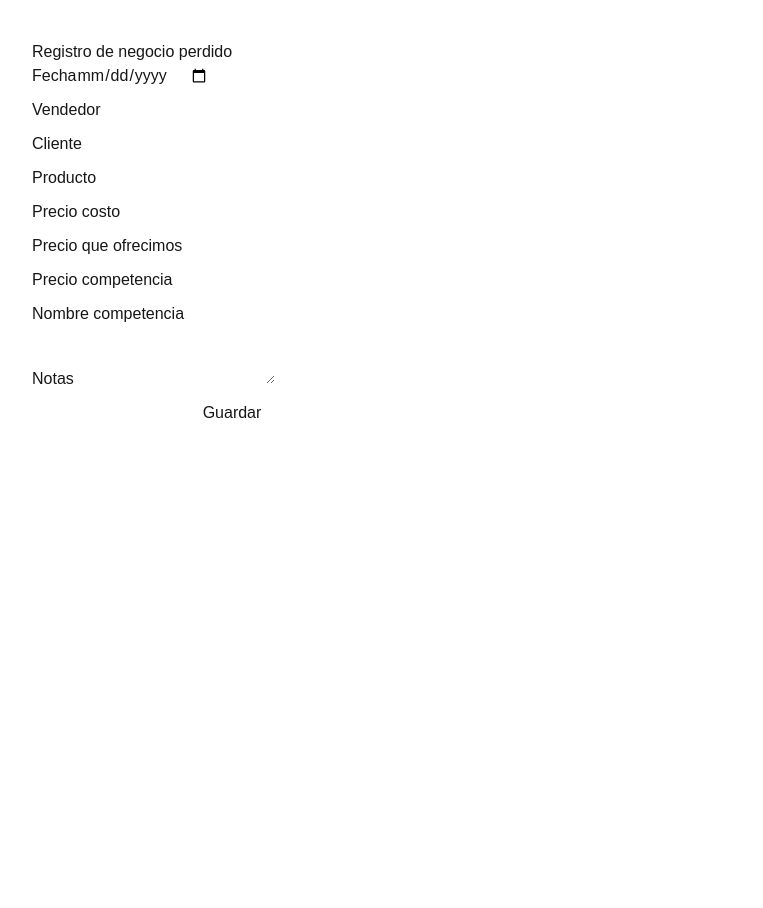
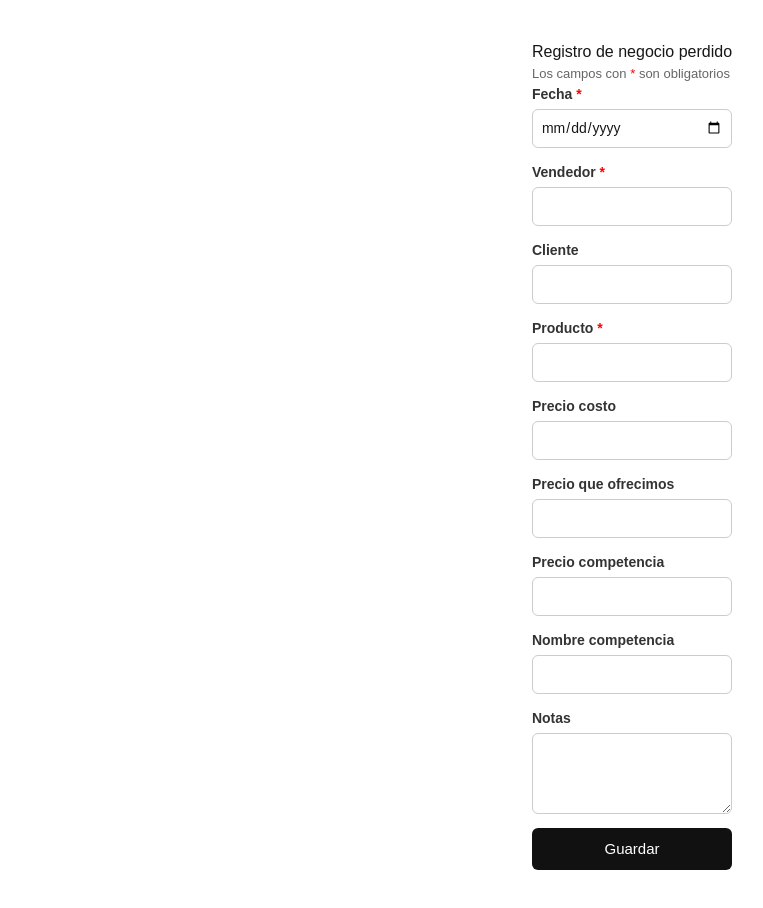
Before and after one commit to hectorofc/precios_no_competitivos, a Next.js app: page / in a window 1280 px wide. Shown: the whole page, without its empty margins (8-771 px from the left). Before the commit the page ends 800 px from the top, so only its background shows below. Built offline with nearby package versions, Linux system fonts and the light colour scheme.

Commit message:
mejorar formato formulario

```diff
--- a/app/page.tsx
+++ b/app/page.tsx
@@ -23,11 +23,16 @@ export default function Home() {
     setEnviado(true);
   };
 
+  const labelStyle = { fontWeight: 600, fontSize: 14, color: '#333' };
+  const inputStyle = { padding: 8, borderRadius: 6, border: '1px solid #ccc', fontSize: 14 };
+  const fieldStyle = { display: 'flex', flexDirection: 'column' as const, gap: 4 };
+
   if (enviado) {
     return (
       <div style={{ padding: 40, fontFamily: 'sans-serif' }}>
         <h2>¡Registrado! ✅</h2>
-        <button onClick={() => { setEnviado(false); setForm({ fecha:'',vendedor:'',cliente:'',producto:'',precio_costo:'',precio_ofrecido:'',precio_competencia:'',nombre_competencia:'',notas:'' }); }}>
+        <button onClick={() => { setEnviado(false); setForm({ fecha:'',vendedor:'',cliente:'',producto:'',precio_costo:'',precio_ofrecido:'',precio_competencia:'',nombre_competencia:'',notas:'' }); }}
+          style={{ padding: '8px 16px', borderRadius: 6, cursor: 'pointer' }}>
           Registrar otro negocio
         </button>
       </div>
@@ -35,19 +40,59 @@ export default function Home() {
   }
 
   return (
-    <div style={{ padding: 40, fontFamily: 'sans-serif', maxWidth: 480 }}>
+    <div style={{ padding: 40, fontFamily: 'sans-serif', maxWidth: 480, margin: '0 auto' }}>
       <h1>Registro de negocio perdido</h1>
-      <form onSubmit={handleSubmit} style={{ display: 'flex', flexDirection: 'column', gap: 10 }}>
-        <label>Fecha<input type="date" name="fecha" onChange={handleChange} required /></label>
-        <label>Vendedor<input type="text" name="vendedor" onChange={handleChange} required /></label>
-        <label>Cliente<input type="text" name="cliente" onChange={handleChange} required /></label>
-        <label>Producto<input type="text" name="producto" onChange={handleChange} required /></label>
-        <label>Precio costo<input type="number" name="precio_costo" onChange={handleChange} /></label>
-        <label>Precio que ofrecimos<input type="number" name="precio_ofrecido" onChange={handleChange} /></label>
-        <label>Precio competencia<input type="number" name="precio_competencia" onChange={handleChange} /></label>
-        <label>Nombre competencia<input type="text" name="nombre_competencia" onChange={handleChange} /></label>
-        <label>Notas<textarea name="notas" onChange={handleChange} /></label>
-        <button type="submit">Guardar</button>
+      <p style={{ fontSize: 13, color: '#666' }}>Los campos con <span style={{ color: 'red' }}>*</span> son obligatorios</p>
+      <form onSubmit={handleSubmit} style={{ display: 'flex', flexDirection: 'column', gap: 14 }}>
+
+        <div style={fieldStyle}>
+          <label style={labelStyle}>Fecha <span style={{ color: 'red' }}>*</span></label>
+          <input style={inputStyle} type="date" name="fecha" value={form.fecha} onChange={handleChange} required />
+        </div>
+
+        <div style={fieldStyle}>
+          <label style={labelStyle}>Vendedor <span style={{ color: 'red' }}>*</span></label>
+          <input style={inputStyle} type="text" name="vendedor" value={form.vendedor} onChange={handleChange} required />
+        </div>
+
+        <div style={fieldStyle}>
+          <label style={labelStyle}>Cliente</label>
+          <input style={inputStyle} type="text" name="cliente" value={form.cliente} onChange={handleChange} />
+        </div>
+
+        <div style={fieldStyle}>
+          <label style={labelStyle}>Producto <span style={{ color: 'red' }}>*</span></label>
+          <input style={inputStyle} type="text" name="producto" value={form.producto} onChange={handleChange} required />
+        </div>
+
+        <div style={fieldStyle}>
+          <label style={labelStyle}>Precio costo</label>
+          <input style={inputStyle} type="number" name="precio_costo" value={form.precio_costo} onChange={handleChange} />
+        </div>
+
+        <div style={fieldStyle}>
+          <label style={labelStyle}>Precio que ofrecimos</label>
+          <input style={inputStyle} type="number" name="precio_ofrecido" value={form.precio_ofrecido} onChange={handleChange} />
+        </div>
+
+        <div style={fieldStyle}>
+          <label style={labelStyle}>Precio competencia</label>
+          <input style={inputStyle} type="number" name="precio_competencia" value={form.precio_competencia} onChange={handleChange} />
+        </div>
+
+        <div style={fieldStyle}>
+          <label style={labelStyle}>Nombre competencia</label>
+          <input style={inputStyle} type="text" name="nombre_competencia" value={form.nombre_competencia} onChange={handleChange} />
+        </div>
+
+        <div style={fieldStyle}>
+          <label style={labelStyle}>Notas</label>
+          <textarea style={inputStyle} name="notas" value={form.notas} onChange={handleChange} rows={3} />
+        </div>
+
+        <button type="submit" style={{ padding: '10px 16px', borderRadius: 6, background: '#111', color: 'white', border: 'none', cursor: 'pointer', fontSize: 15 }}>
+          Guardar
+        </button>
       </form>
     </div>
   );
```
